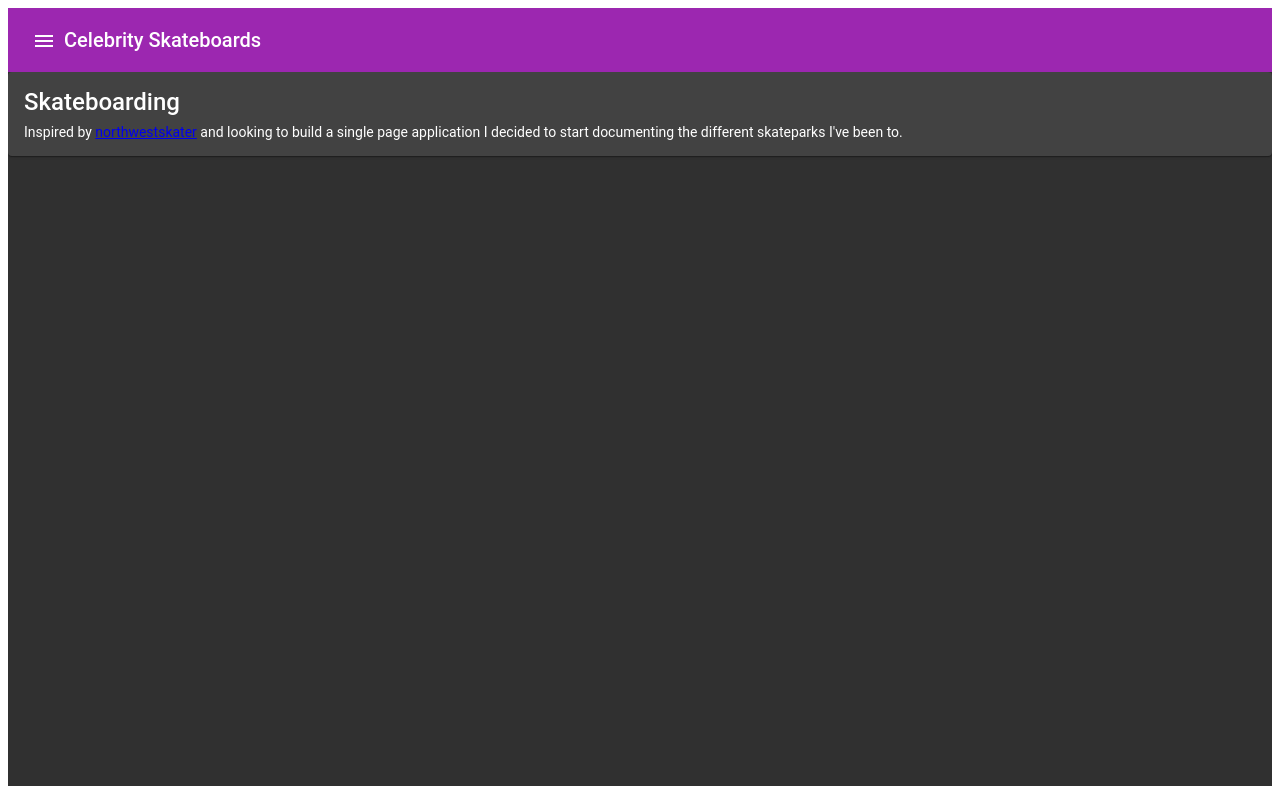
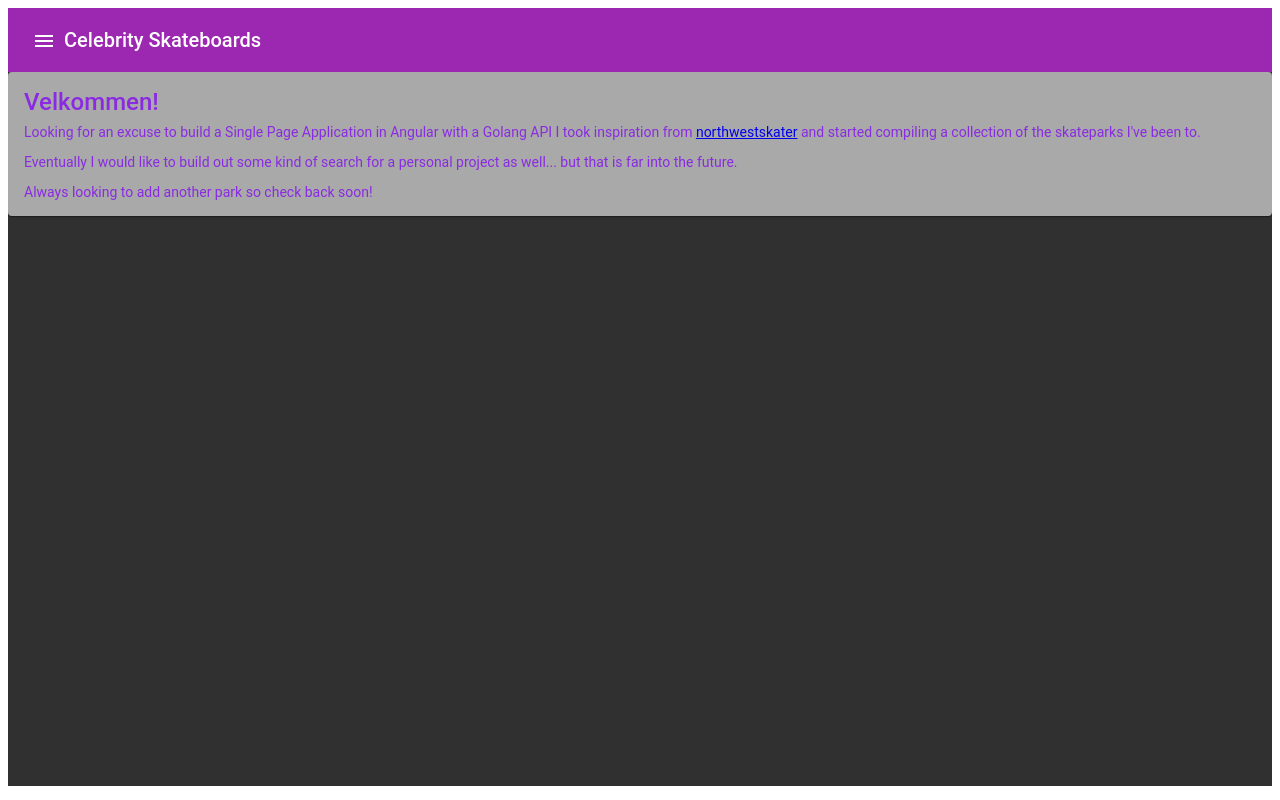
Before and after one commit to derekpedersen/celebrityskateboards-spa-angular, an Angular app: page / in a window 1280 px wide. Built offline with nearby package versions, Linux system fonts and the light colour scheme; no server answers.

Commit message:
Updated homepage to make it more readable

```diff
--- a/angular.json
+++ b/angular.json
@@ -1,5 +1,8 @@
 {
   "$schema": "./node_modules/@angular/cli/lib/config/schema.json",
+  "cli": {
+    "analytics": "28d79b58-a7fc-4a98-8b68-2e6528ecafa7"
+  },
   "version": 1,
   "newProjectRoot": "projects",
   "projects": {
--- a/src/app/homepage/homepage.component.html
+++ b/src/app/homepage/homepage.component.html
@@ -1,11 +1,16 @@
-<mat-card class="base-card">
+<mat-card class="base-card" style="background-color:darkgray; color:blueviolet;">
     <mat-card-title>
-      Skateboarding
+        Velkommen!
     </mat-card-title>
     <mat-card-content>
         <p>
-          Inspired by <a href="http://northwestskater.com/">northwestskater</a> and looking to build a
-          single page application I decided to start documenting the different skateparks I've been to.
+            Looking for an excuse to build a Single Page Application in Angular with a Golang API I took inspiration from <a href="http://northwestskater.com/">northwestskater</a> and started compiling a collection of the skateparks I've been to.
+        </p>
+        <p>
+            Eventually I would like to build out some kind of search for a personal project as well... but that is far into the future.
+        </p>
+        <p>
+            Always looking to add another park so check back soon!
         </p>
     </mat-card-content>
 </mat-card>
```
Lines whose indentation alone changed are shown as unchanged.
